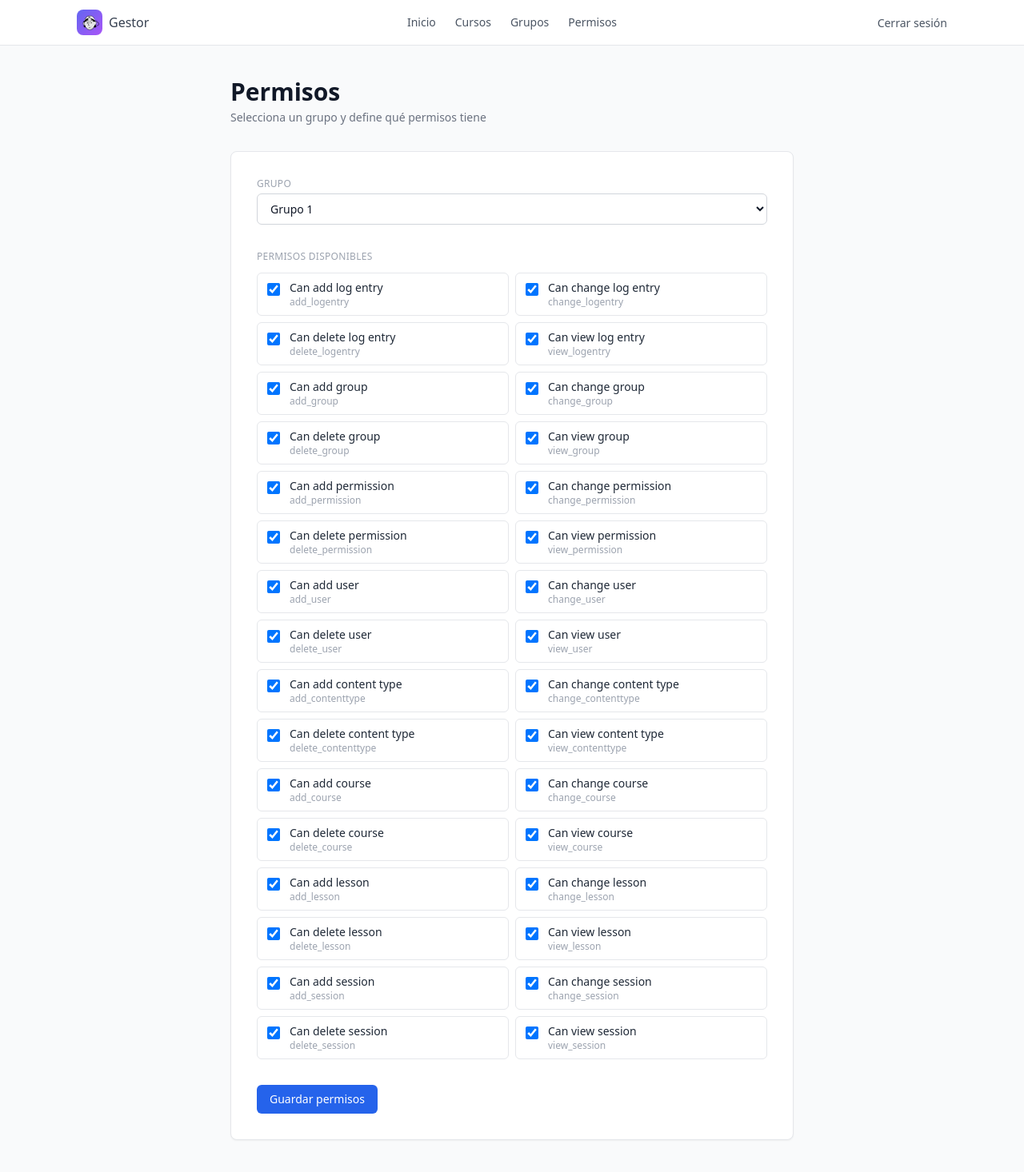
After one commit to santiagoortizc/gestor_cursos_optativa, a Django app: page /permissions/ in a window 1280 px wide. The commit adds this page. Shown: the whole page at 80% size. Run offline with Django 5.2, Linux system fonts and the light colour scheme; a user stored in the database is signed in; some libraries are stand-ins or nearby versions.

Commit message:
Añadir gestión de permisos para grupos

```diff
--- /dev/null
+++ b/accounts/templates/permissions.html
@@ -0,0 +1,68 @@
+{% extends 'layouts/base.html' %}
+{% block title %}Permisos{% endblock %}
+{% block content %}
+<main class="max-w-3xl mx-auto px-4 py-10 sm:px-6 lg:px-8">
+
+  <header class="mb-8">
+    <h1 class="text-2xl sm:text-3xl font-semibold text-gray-900">Permisos</h1>
+    <p class="mt-1 text-sm text-gray-500">Selecciona un grupo y define qué permisos tiene</p>
+  </header>
+
+  <form action="{% url 'permissions' %}" method="post"
+        class="bg-white border border-gray-200 rounded-lg p-6 sm:p-8 shadow-sm">
+    {% csrf_token %}
+
+    <div>
+      <label for="group" class="block text-xs font-medium uppercase tracking-wide text-gray-400 mb-1">
+        Grupo
+      </label>
+      <select name="group" id="group"
+              onchange="window.location.href='?group=' + this.value"
+              class="w-full rounded-md border border-gray-300 px-3 py-2 text-sm bg-white focus:outline-none focus:ring-2 focus:ring-blue-500 focus:border-blue-500">
+        {% for group_option in groups %}
+        <option value="{{ group_option.id }}" {% if group_option.id == group.id %}selected{% endif %}>
+          {{ group_option.name }}
+        </option>
+        {% endfor %}
+      </select>
+    </div>
+
+    <div class="mt-8">
+      <h2 class="block text-xs font-medium uppercase tracking-wide text-gray-400 mb-3">
+        Permisos disponibles
+      </h2>
+
+      {% if permissions %}
+      <div class="grid grid-cols-1 sm:grid-cols-2 gap-2">
+        {% for permission in permissions %}
+        <label class="flex items-start gap-3 rounded-md border border-gray-200 px-3 py-2 hover:bg-gray-50 transition-colors duration-150 cursor-pointer">
+          <input type="checkbox" name="permissions" value="{{ permission.id }}"
+                 class="mt-1 h-4 w-4 rounded border-gray-300 text-blue-600 focus:ring-blue-500"
+                 {% if permission.id in group_permissions %}checked{% endif %}>
+          <span class="min-w-0">
+            <span class="block text-sm text-gray-800">{{ permission.name }}</span>
+            <span class="block text-xs text-gray-400 truncate">{{ permission.codename }}</span>
+          </span>
+        </label>
+        {% endfor %}
+      </div>
+      {% else %}
+      <div class="text-center py-10 border border-dashed border-gray-300 rounded-lg">
+        <p class="text-sm text-gray-500">No hay permisos disponibles.</p>
+      </div>
+      {% endif %}
+    </div>
+
+    {% if group %}
+    <div class="mt-8">
+      <button type="submit"
+              class="inline-flex items-center px-4 py-2 text-sm font-medium text-white bg-blue-600 rounded-md hover:bg-blue-700 transition-colors duration-150">
+        Guardar permisos
+      </button>
+    </div>
+    {% endif %}
+
+  </form>
+
+</main>
+{% endblock %}
--- a/accounts/urls.py
+++ b/accounts/urls.py
@@ -13,5 +13,6 @@ urlpatterns = [
   path('groups/<int:group_id>/add-user', views.add_user_group, name='add_user_group'),
   path('groups/<int:group_id>/remove-user', views.remove_user_group, name='remove_user_group'),
   path('groups/<int:group_id>/delete', views.delete_group, name='delete_group'),
+  path('permissions/', views.permissions, name='permissions'),
 
 ]
--- a/accounts/views.py
+++ b/accounts/views.py
@@ -1,6 +1,7 @@
 from django.shortcuts import get_object_or_404, render, redirect
+from django.urls import reverse
 from django.contrib.auth import login
-from django.contrib.auth.models import User, Group
+from django.contrib.auth.models import User, Group, Permission
 from django.contrib.auth.decorators import user_passes_test
 
 def register(request):
@@ -100,4 +101,37 @@ def remove_user_group(request, group_id):
       user = get_object_or_404(User, id=user_id)
       group.user_set.remove(user)
 
-  return redirect('edit_group', group_id=group.id)
+  return redirect('edit_group', group_id=group.id) # type: ignore
+
+@user_passes_test(is_admin) # type: ignore
+def permissions(request):
+  permissions = Permission.objects.all()
+  groups = Group.objects.all()
+
+  if request.POST.get('group'):
+    group_id = request.POST.get('group')
+  else:
+    group_id = request.GET.get('group')
+
+  if group_id:
+    group = get_object_or_404(Group, id=group_id)
+  else:
+    group = groups.first()
+
+  if request.method == 'POST':
+    permissions_ids = request.POST.getlist('permissions')
+    group.permissions.set(permissions_ids)
+
+    return redirect(f"{reverse('permissions')}?group={group.id}") # type: ignore
+
+  if group:
+    group_permissions = set(group.permissions.values_list('id', flat=True))
+  else:
+    group_permissions = set()
+
+  return render(request, 'permissions.html', {
+    'permissions': permissions,
+    'groups': groups,
+    'group': group,
+    'group_permissions': group_permissions,
+  })
--- a/courses/templates/layouts/base.html
+++ b/courses/templates/layouts/base.html
@@ -69,6 +69,12 @@
           >
             Grupos
           </a>
+          <a
+            href="{% url 'permissions' %}"
+            class="text-sm font-medium text-gray-600 hover:text-gray-900 transition-colors duration-150"
+          >
+            Permisos
+          </a>
         </div>
 
         <!-- Cerrar sesión -->
```
Also changed, not shown: courses/views.py (+8 -1 lines), db.sqlite3.
